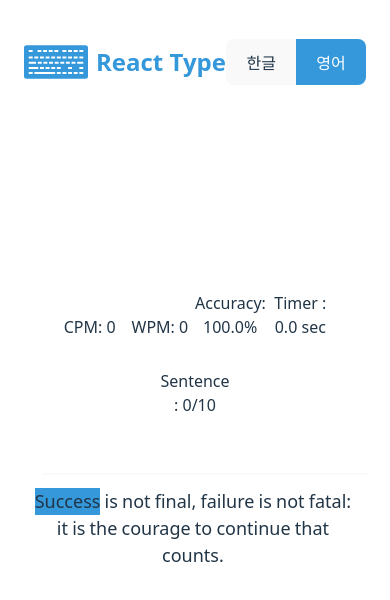
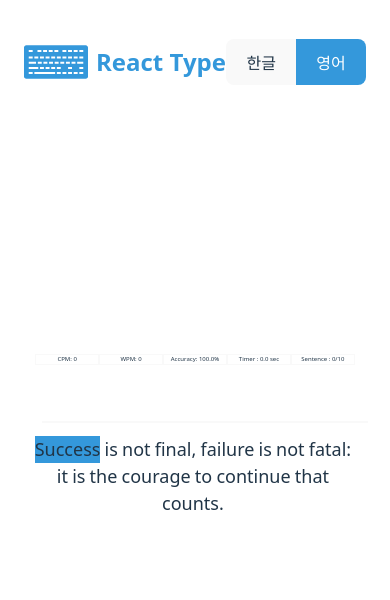
Before and after one commit to wlsdnr710/react_type, a React (Vite) app: page / in a window 390 px wide. Shown: the top 600 px of the page. Built offline with nearby package versions, Linux system fonts and the light colour scheme.

Commit message:
CSS edit for stats

```diff
--- a/src/components/Stats.css
+++ b/src/components/Stats.css
@@ -2,4 +2,18 @@
   display: inline-block;
   width: 18vw;
   margin-bottom: 30px;
+  border-style:solid;
+  border-width : .1px;
+  border-color : var(--button-background)
 }
+
+@media screen and (max-width: 743px) {
+  .stat {
+  font-size: 1.5%;
+  width: 19%;
+  border-style:solid;
+  border-width : .1px;
+  border-color : var(--button-background)
+}
+
+}
--- a/src/components/Typing.jsx
+++ b/src/components/Typing.jsx
@@ -196,7 +196,7 @@ const Typing = ({ handleLanguageChange, isHangul }) => {
   const typedWords = keyPressed.split(" ");
 
   return (
-    <div>
+    <div className="typingDisplay">
       <Stats
         isTyping={isTyping}
         keyCount={cumulativeKeyCount}
```
